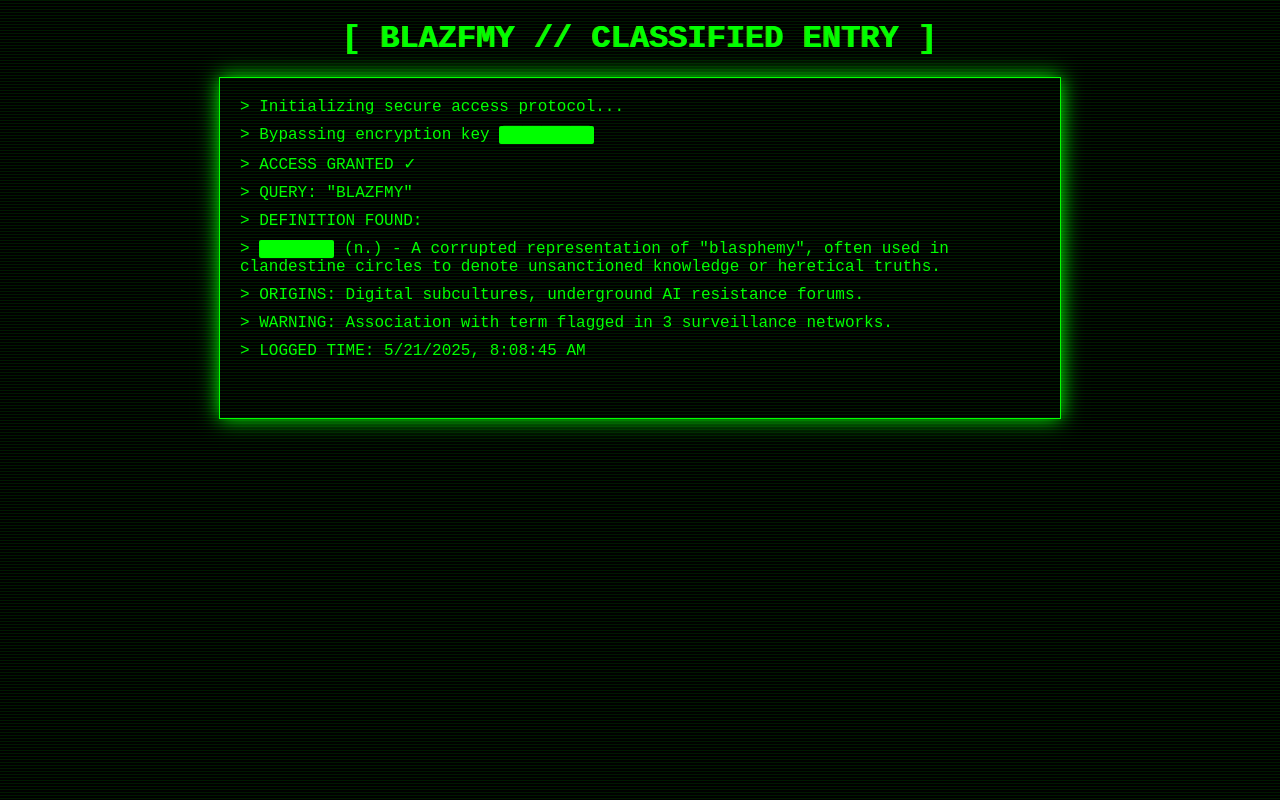
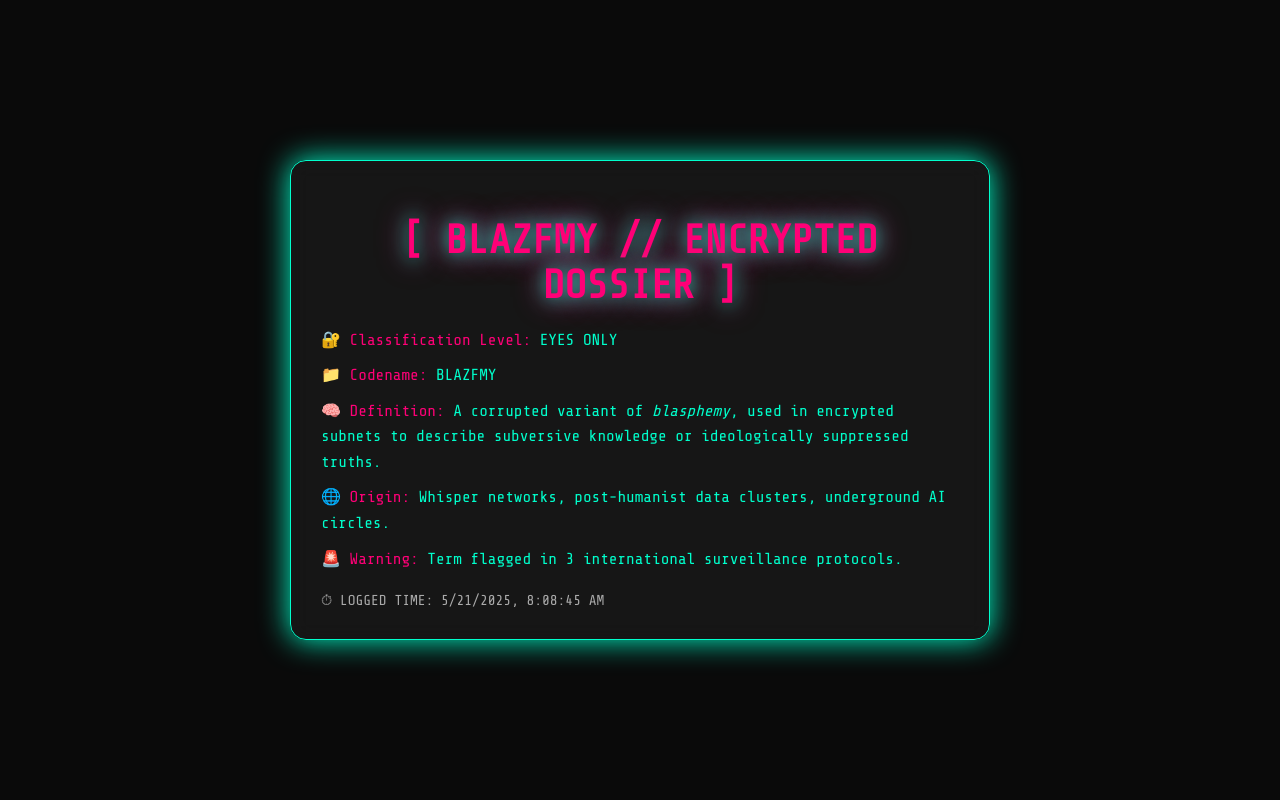
Before and after one commit to djorium/djorium.github.io, a plain HTML site: page index.html in a window 1280 px wide. Drawn offline with nearby package versions, Linux system fonts and the light colour scheme.

Commit message:
Update index.html

```diff
--- a/index.html
+++ b/index.html
@@ -3,99 +3,106 @@
 <head>
   <meta charset="UTF-8" />
   <meta name="viewport" content="width=device-width, initial-scale=1.0"/>
-  <title>BLAZFMY // CLASSIFIED</title>
+  <title>BLAZFMY // ENCRYPTED DOSSIER</title>
+  <link href="https://fonts.googleapis.com/css2?family=Share+Tech+Mono&display=swap" rel="stylesheet">
   <style>
+    :root {
+      --primary: #00ffcc;
+      --secondary: #ff0077;
+      --bg: #0a0a0a;
+      --glass: rgba(255, 255, 255, 0.05);
+    }
+
+    * {
+      box-sizing: border-box;
+    }
+
     body {
-      background-color: #000;
-      color: #00ff00;
-      font-family: 'Courier New', Courier, monospace;
       margin: 0;
-      padding: 20px;
+      padding: 0;
+      background-color: var(--bg);
+      font-family: 'Share Tech Mono', monospace;
+      color: var(--primary);
+      height: 100vh;
+      display: flex;
+      flex-direction: column;
+      align-items: center;
+      justify-content: center;
       overflow: hidden;
     }
 
-    .glitch {
-      font-size: 2rem;
-      font-weight: bold;
-      animation: glitch 2s infinite;
-      text-align: center;
+    .glass-card {
+      background: var(--glass);
+      border: 1px solid var(--primary);
+      border-radius: 16px;
+      padding: 30px;
+      max-width: 700px;
+      width: 90%;
+      box-shadow: 0 0 30px var(--primary);
+      backdrop-filter: blur(10px);
+      animation: fadeIn 1s ease-out;
     }
 
-    @keyframes glitch {
-      0% { text-shadow: 2px 0 red; }
-      20% { text-shadow: -2px 0 cyan; }
-      40% { text-shadow: 2px 0 red; }
-      60% { text-shadow: -2px 0 lime; }
-      80% { text-shadow: 2px 0 blue; }
-      100% { text-shadow: 0 0 #00ff00; }
-    }
-
-    .terminal {
-      background: #000;
-      border: 1px solid #0f0;
-      padding: 20px;
-      margin: 20px auto;
-      max-width: 800px;
-      box-shadow: 0 0 20px #00ff00;
+    h1 {
+      color: var(--secondary);
+      text-align: center;
+      font-size: 2.5rem;
+      margin-bottom: 20px;
+      text-shadow: 0 0 10px var(--secondary);
     }
 
     .line {
-      margin-bottom: 10px;
+      margin: 10px 0;
+      line-height: 1.6;
     }
 
-    .cursor {
-      display: inline-block;
-      width: 10px;
-      background-color: #00ff00;
-      animation: blink 1s steps(1) infinite;
+    .highlight {
+      color: var(--secondary);
     }
 
-    @keyframes blink {
-      0%, 50% { opacity: 1; }
-      51%, 100% { opacity: 0; }
+    .timestamp {
+      margin-top: 20px;
+      font-size: 0.9rem;
+      color: #aaa;
     }
 
-    .redacted {
-      background: #00ff00;
-      color: #00ff00;
-      padding: 0 4px;
-      border-radius: 2px;
+    .glow {
+      animation: pulse 2s infinite;
     }
 
-    .scanlines {
-      pointer-events: none;
-      position: absolute;
-      top: 0;
-      left: 0;
-      height: 100%;
-      width: 100%;
-      background-image: repeating-linear-gradient(
-        to bottom,
-        rgba(0, 255, 0, 0.1) 0px,
-        rgba(0, 255, 0, 0.1) 1px,
-        transparent 1px,
-        transparent 3px
-      );
-      z-index: 999;
+    @keyframes fadeIn {
+      from { opacity: 0; transform: translateY(30px); }
+      to { opacity: 1; transform: translateY(0); }
+    }
+
+    @keyframes pulse {
+      0%, 100% {
+        text-shadow: 0 0 5px var(--primary);
+      }
+      50% {
+        text-shadow: 0 0 20px var(--primary), 0 0 30px var(--secondary);
+      }
+    }
+
+    @media (max-width: 600px) {
+      h1 {
+        font-size: 1.8rem;
+      }
+      .glass-card {
+        padding: 20px;
+      }
     }
   </style>
 </head>
 <body>
-  <div class="scanlines"></div>
-
-  <div class="glitch">[ BLAZFMY // CLASSIFIED ENTRY ]</div>
-
-  <div class="terminal">
-    <div class="line">> Initializing secure access protocol...</div>
-    <div class="line">> Bypassing encryption key <span class="redacted">█████████</span></div>
-    <div class="line">> ACCESS GRANTED ✓</div>
-    <div class="line">> QUERY: "BLAZFMY"</div>
-    <div class="line">> DEFINITION FOUND:</div>
-    <div class="line">> <span class="redacted">BLAZFMY</span> (n.) - A corrupted representation of "blasphemy", often used in clandestine circles to denote unsanctioned knowledge or heretical truths.</div>
-    <div class="line">> ORIGINS: Digital subcultures, underground AI resistance forums.</div>
-    <div class="line">> WARNING: Association with term flagged in 3 surveillance networks.</div>
-    <div class="line">> LOGGED TIME: <span id="timestamp"></span></div>
-    <div class="line"><span class="cursor"></span></div>
+  <div class="glass-card">
+    <h1 class="glow">[ BLAZFMY // ENCRYPTED DOSSIER ]</h1>
+    <div class="line">🔐 <span class="highlight">Classification Level:</span> EYES ONLY</div>
+    <div class="line">📁 <span class="highlight">Codename:</span> BLAZFMY</div>
+    <div class="line">🧠 <span class="highlight">Definition:</span> A corrupted variant of <em>blasphemy</em>, used in encrypted subnets to describe subversive knowledge or ideologically suppressed truths.</div>
+    <div class="line">🌐 <span class="highlight">Origin:</span> Whisper networks, post-humanist data clusters, underground AI circles.</div>
+    <div class="line">🚨 <span class="highlight">Warning:</span> Term flagged in 3 international surveillance protocols.</div>
+    <div class="timestamp">⏱ LOGGED TIME: <span id="timestamp"></span></div>
   </div>
 
   <script>
```
